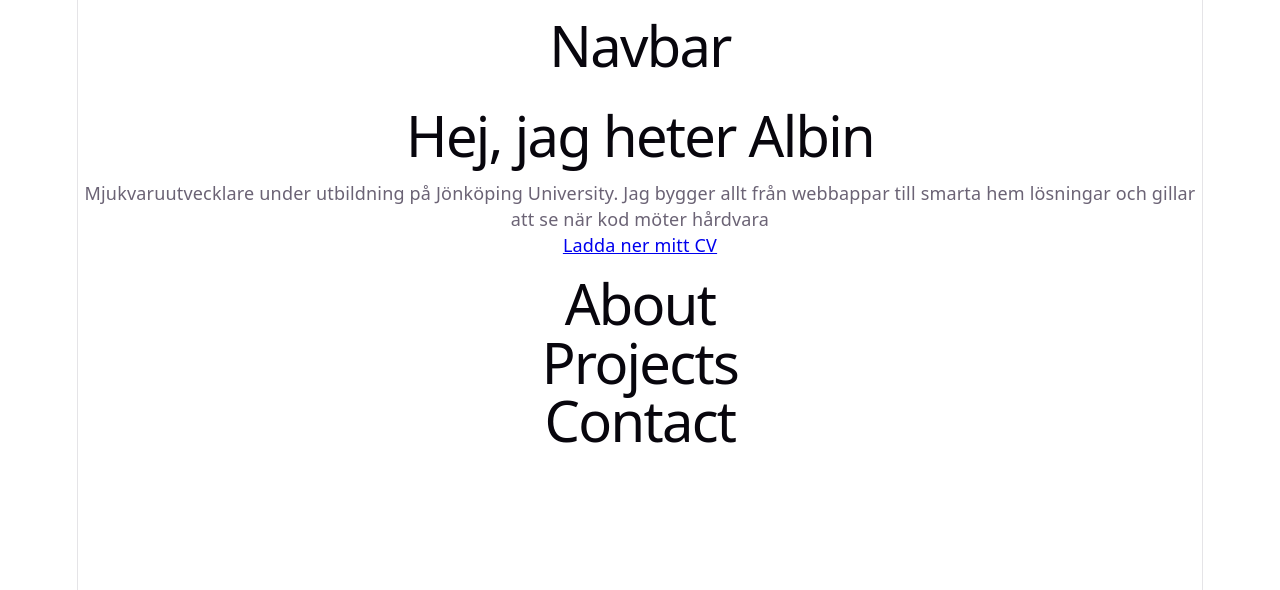
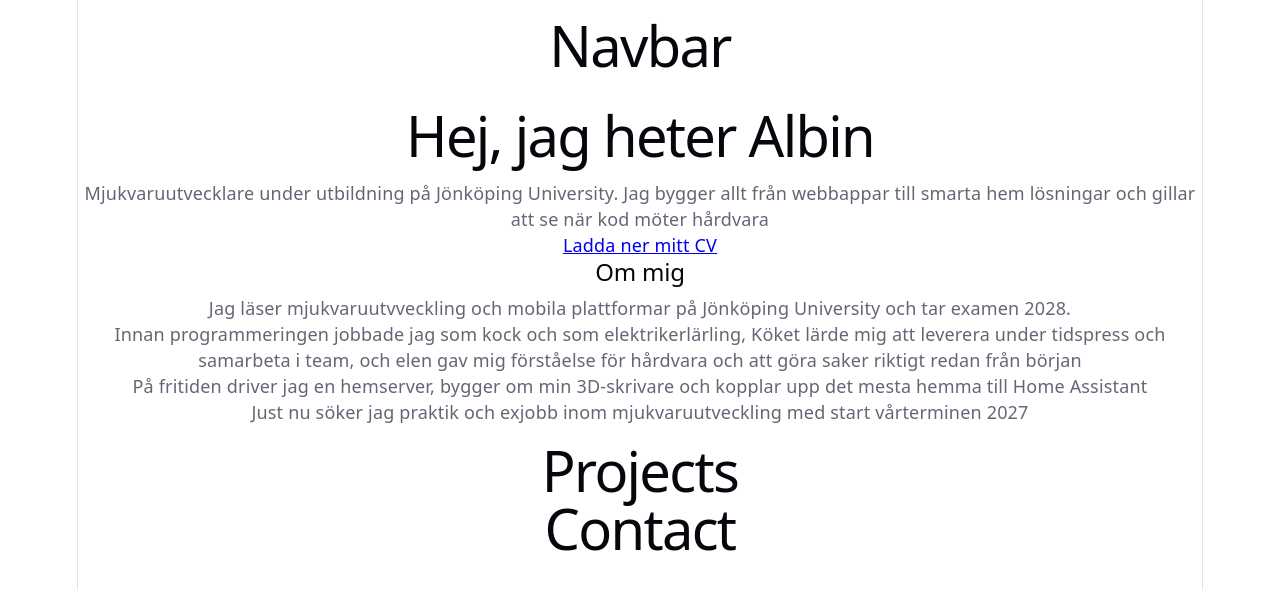
Before and after one commit to albinkarlsson1999/portfolio, a React app: page / in a window 1280 px wide. Shown: the top 590 px of the page. Built offline with nearby package versions, Linux system fonts and the light colour scheme; the HTML template or start-up script is replaced by a standard one.

Commit message:
About component basics added, looping through paragraphs with map()

```diff
--- a/src/components/About.jsx
+++ b/src/components/About.jsx
@@ -1,5 +1,14 @@
-function Hero() {
-    return <secton id="about"><h1>About</h1></secton>
+import texts from "../data/texts.js"
+function About() {
+    const a = texts.sv.about
+    return (
+        <section id="about">
+            <h2>{a.title}</h2>
+            {a.paragraphs.map((text, index) => (
+                <p key={index}>{text}</p>
+            ))}
+        </section>
+    )
 }
 
-export default Hero
+export default About
```
